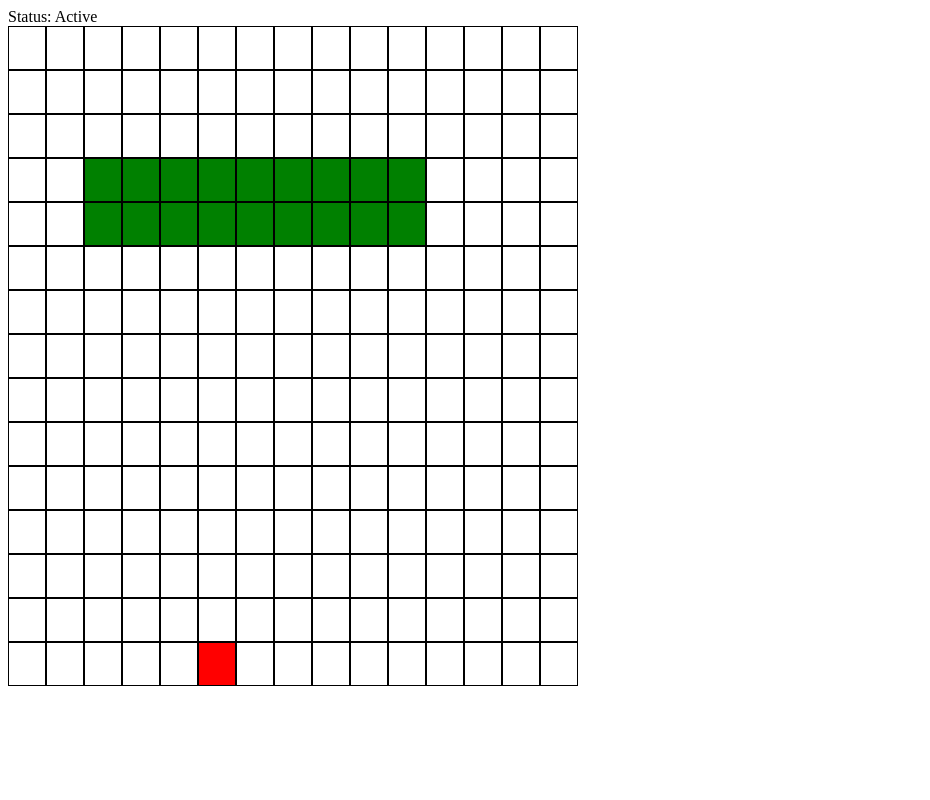
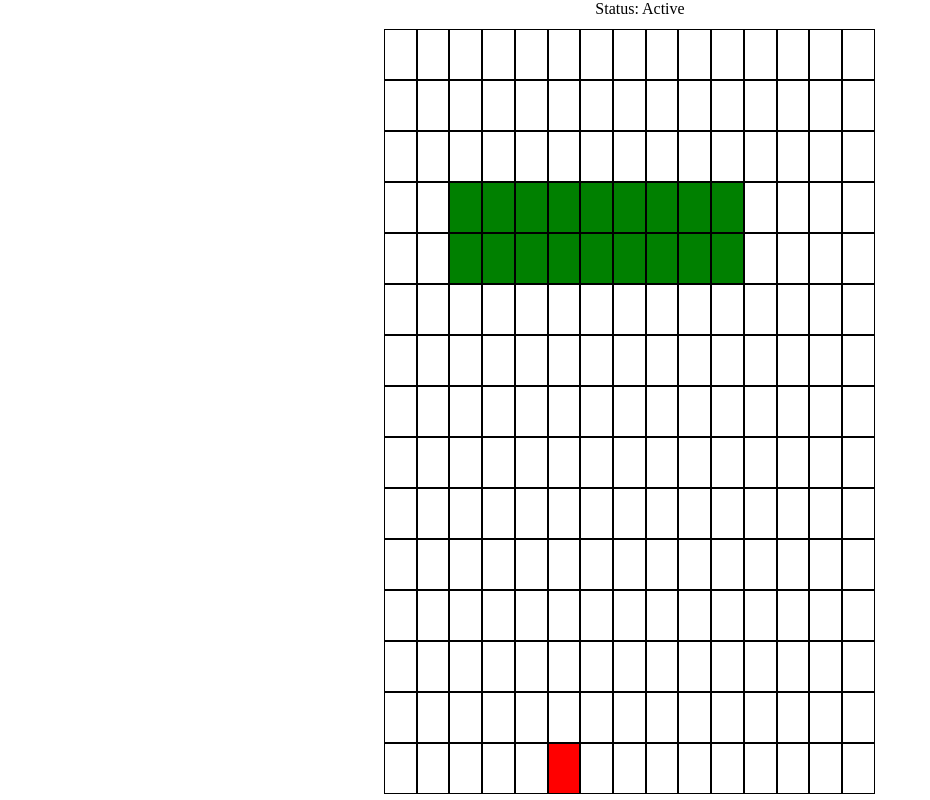
Before and after one commit to tdore92/space-invaders, a website: page index.html in a window 1280 px wide. Shown: the whole page, without its empty margins (0-930 px from the left). Drawn offline with Linux system fonts and the light colour scheme.

Commit message:
small css changes

```diff
--- a/main.css
+++ b/main.css
@@ -1,11 +1,20 @@
+body {
+  display: flex;
+  justify-content: center;
+  align-items: center;
+  flex-direction: column;
+  margin: 0;
+}
+
 .grid {
+  position: relative;
   display: flex;
   flex-direction: row;
-  border: 0px solid grey;
-  width: 600px;
-  height: 600px;
+  width: 40%;
+  height: 700px;
   flex-wrap: wrap;
-  margin-bottom:10px;
+  margin: 10px auto;
+  border: 1px solid white;
 }
 
 .grid div {
--- a/space-invaders.js
+++ b/space-invaders.js
@@ -14,6 +14,7 @@ let laserCommand = false
 let enemyShips = []
 let enemyLaser = []
 let direction = 1
+let rounds = 3
 
 // creating the grid
 
@@ -36,6 +37,14 @@ cells[player].classList.add('player-image')
 
 enemyShips.push(47, 48, 49, 50, 51, 52, 53, 54, 55, 62, 63, 64, 65, 66, 67, 68, 69, 70)
 enemyShips.forEach(ship => cells[ship].classList.add('enemy-ship-image'))
+
+function enemyCount() {
+  if (enemyShips.length < 1) {
+    console.log('round 3 complete')
+  } else {
+    console.log(enemyShips.length)
+  }
+}
 
 //controls
 
@@ -86,7 +95,7 @@ function laserFiring() {
     } if (cells[playerLaser].classList.contains('enemy-ship-image')) {
       cells[playerLaser].classList.remove('player-laser-image')
       cells[playerLaser].classList.remove('enemy-ship-image')
-      console.log('ship hit')
+      enemyCount()
       enemyShips = enemyShips.filter((enemyShip) => {
         return enemyShip !== playerLaser
       })
@@ -100,7 +109,7 @@ function laserFiring() {
       clearInterval(hitDetectionInterval)
       console.log('player hit ceiling')
     }
-  }, 200)
+  }, 100)
 
 }
 
@@ -158,7 +167,7 @@ function enemyLaserFiring() {
       enemyLaser = enemyLaser + width
       cells[enemyLaser].classList.add('player-laser-image')
     }
-    for (let i = 0; i < player.length; i++) {
+
 
     // if laser hits floor
     if (enemyLaser > (width ** 2) - width - 1) {
@@ -166,7 +175,7 @@ function enemyLaserFiring() {
       cells[enemyLaser].classList.remove('player-laser-image')
       clearInterval(enemyLaserFiringInterval)
     }
-    }
+
     // if laser hits player
     if (cells[enemyLaser] === cells[player]) {
       clearInterval(enemyAttackSelectionInterval)
@@ -174,17 +183,15 @@ function enemyLaserFiring() {
       gameOver()
     }
   }, 200)
-
+}
 
 // game over functions
 
 function gameOver() {
-    clearInterval(enemyInterval, enemyLaserFiringInterval)
+  clearInterval(enemyInterval)
   console.log('GAME OVER')
   cells[player].classList.remove('player-image')
   gameStatus.innerHTML = 'Status: KIA'
   gameOverText.innerHTML = 'GAME OVER'
   gameStart = false
 }
-
-}
```
Also changed, not shown: index.html (+1 -2 lines). Lines whose indentation alone changed are shown as unchanged.
